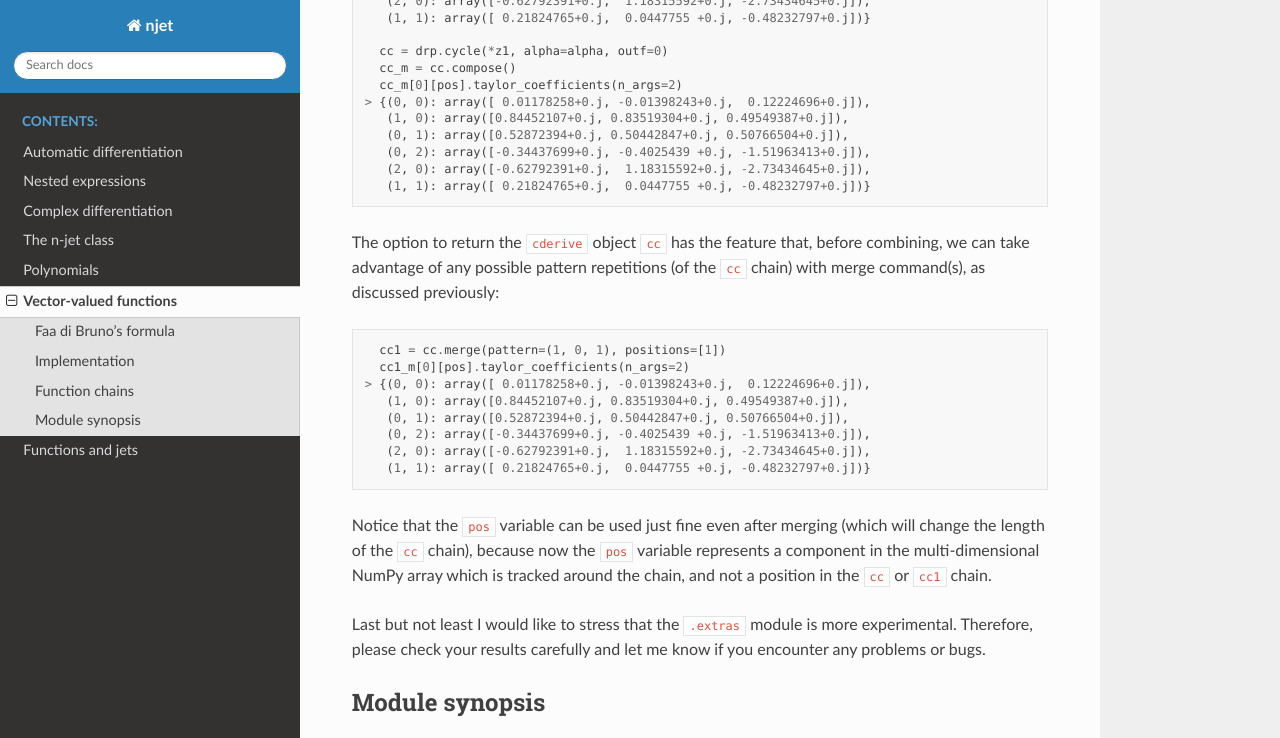
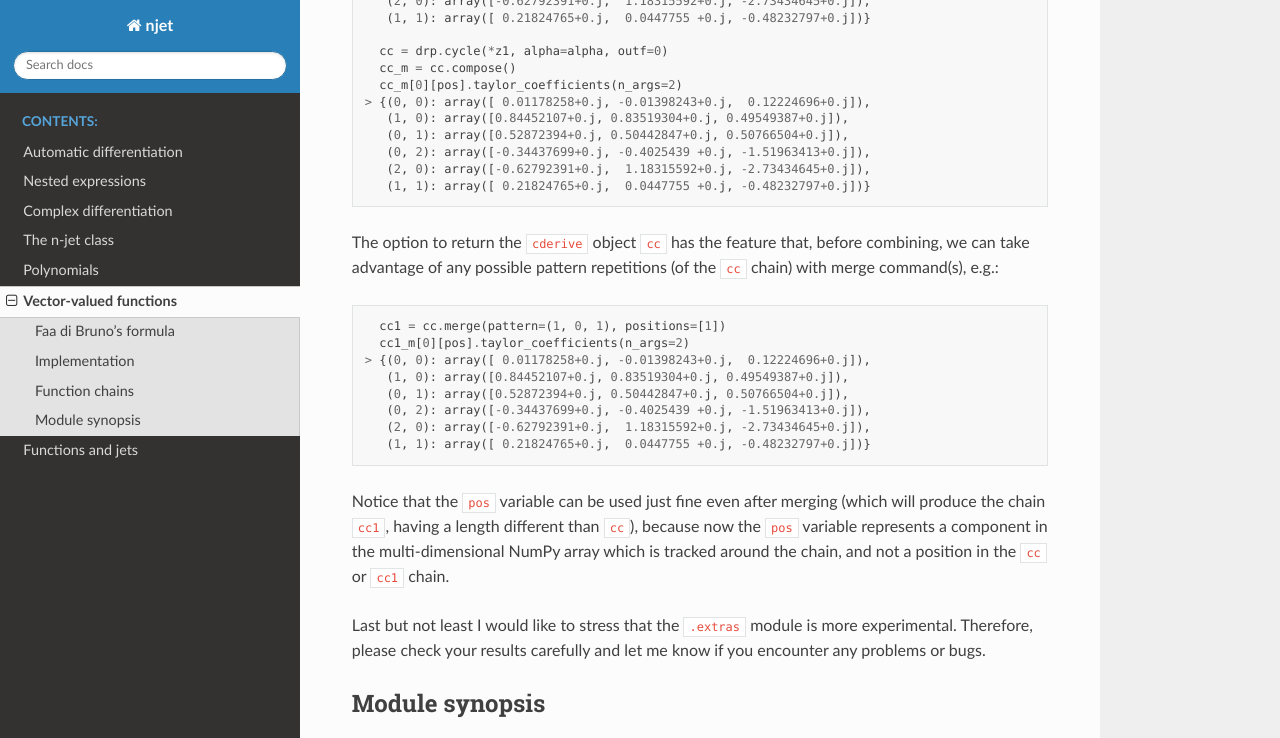
Before and after one commit to mtitze/njet, a Sphinx documentation site: the page built from docs/source/extras.rst, in a window 1280 px wide and 900 px high, scrolled down 8195 px, cut to the strip 0-738 px from the top of the window. Built offline with Sphinx 7.4.7 and the Read the Docs theme 2.0.0, drawn with Linux system fonts in a browser that asks for light colours.

Commit message:
docs update p3

```diff
--- a/docs/source/extras.rst
+++ b/docs/source/extras.rst
@@ -354,7 +354,7 @@ The ``.cycle`` routine has the option to return a ``cderive`` object instead of
      (2, 0): array([-0.62792391+0.j,  1.18315592+0.j, -2.73434645+0.j]),
      (1, 1): array([ 0.21824765+0.j,  0.0447755 +0.j, -0.48232797+0.j])}
 
-The option to return the ``cderive`` object ``cc`` has the feature that, before combining, we can take advantage of any possible pattern repetitions (of the ``cc`` chain) with merge command(s), as discussed previously:
+The option to return the ``cderive`` object ``cc`` has the feature that, before combining, we can take advantage of any possible pattern repetitions (of the ``cc`` chain) with merge command(s), e.g.:
 
 .. code-block:: python
 
@@ -367,7 +367,7 @@ The option to return the ``cderive`` object ``cc`` has the feature that, before
      (2, 0): array([-0.62792391+0.j,  1.18315592+0.j, -2.73434645+0.j]),
      (1, 1): array([ 0.21824765+0.j,  0.0447755 +0.j, -0.48232797+0.j])}
 
-Notice that the ``pos`` variable can be used just fine even after merging (which will change the length of the ``cc`` chain), because now the ``pos`` variable represents a component in the multi-dimensional NumPy array which is tracked around the chain, and not a position in the ``cc`` or ``cc1`` chain.
+Notice that the ``pos`` variable can be used just fine even after merging (which will produce the chain ``cc1``, having a length different than ``cc``), because now the ``pos`` variable represents a component in the multi-dimensional NumPy array which is tracked around the chain, and not a position in the ``cc`` or ``cc1`` chain.
 
 Last but not least I would like to stress that the ``.extras`` module is more experimental. Therefore, please check your results carefully and let me know if you encounter any problems or bugs.
 
```
